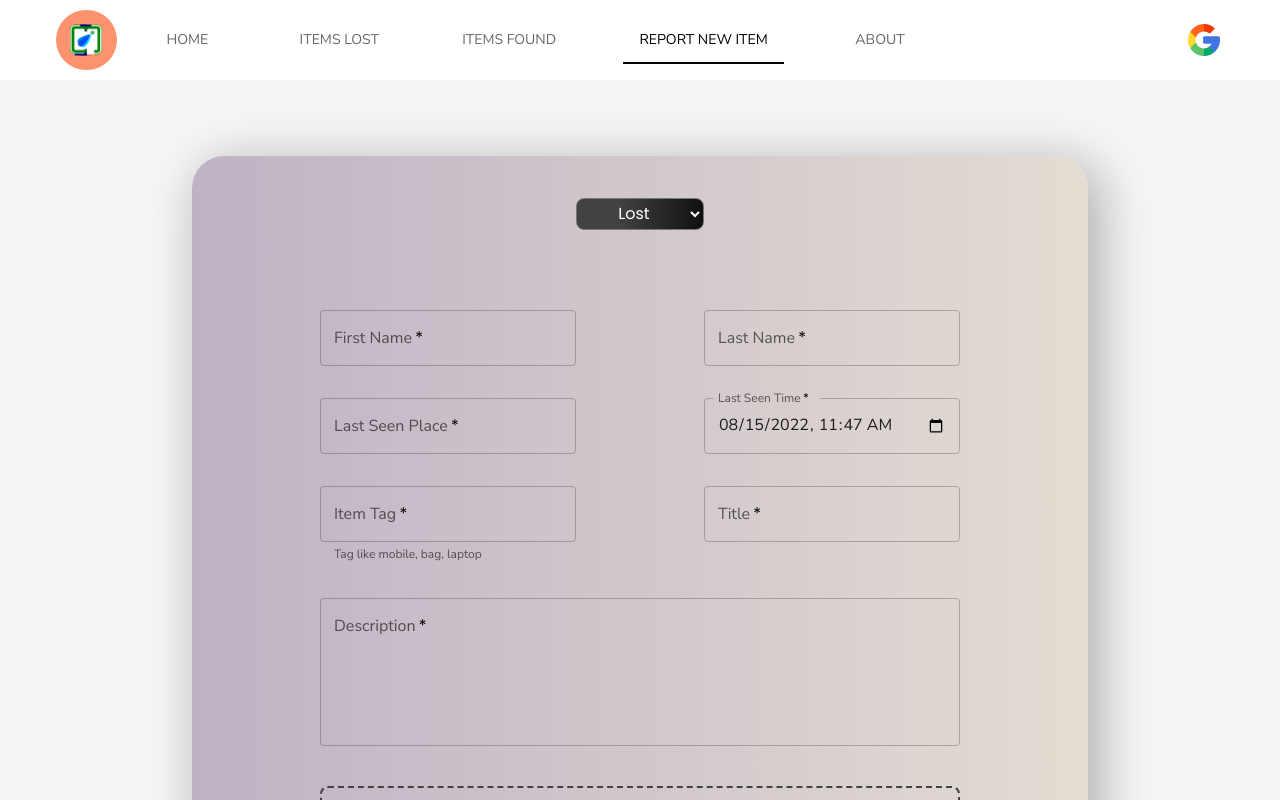
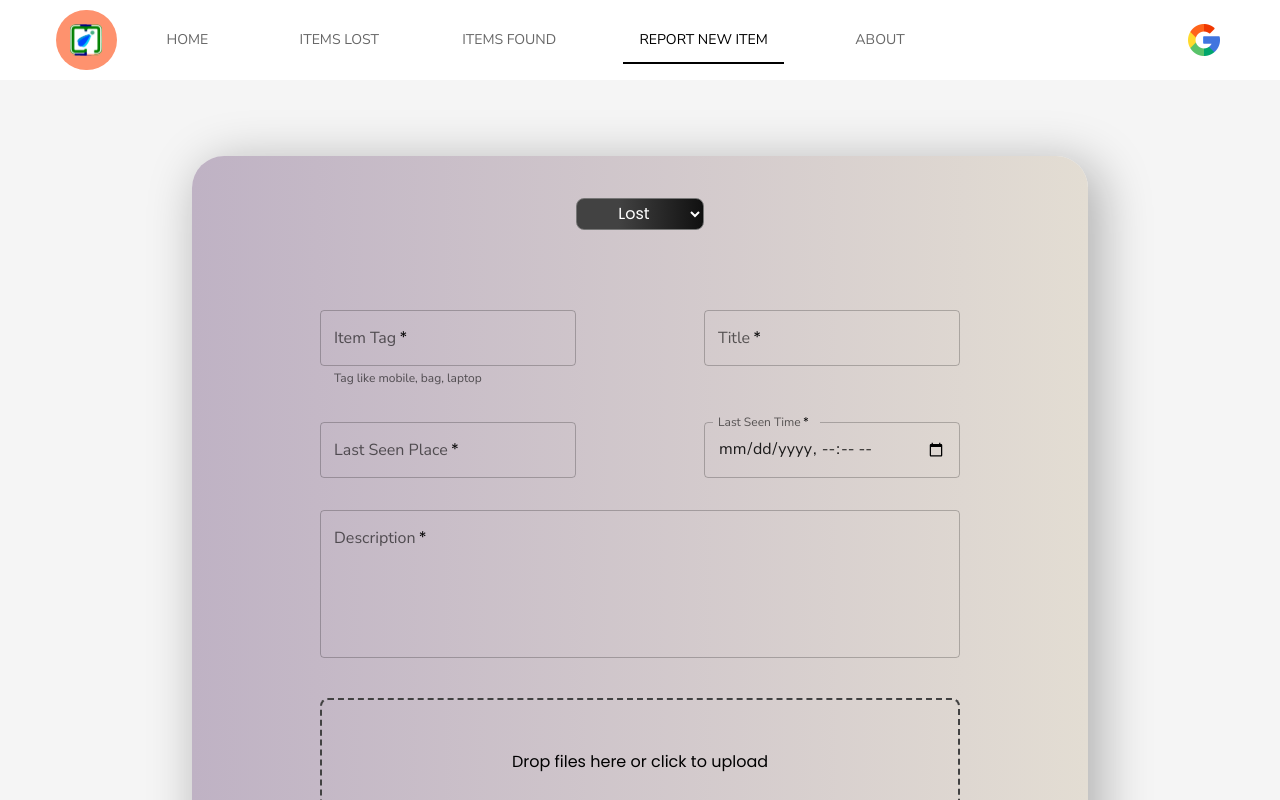
Before and after one commit to masterchief164/frontend, a React (Vite) app: page /report/form in a window 1280 px wide. Shown: the top 800 px of the page. Built offline with nearby package versions, Linux system fonts and the light colour scheme.

Commit message:
removed comments and some changs in form

```diff
--- a/src/components/Card.jsx
+++ b/src/components/Card.jsx
@@ -14,7 +14,6 @@ const Card = ({
   date = date === 'lid Date' ? '22 Jan,2022' : date;
   const title = item.title === undefined ? 'default' : item.title;
   const description = item.description === undefined ? 'default' : item.description;
-  // const location = item.location === undefined ? 'default' : item.location;
   const button = (item.type) === 'Lost' ? 'Found' : 'Claim';
 
   const clickHandler = async () => {
--- a/src/components/homepageItemsList.jsx
+++ b/src/components/homepageItemsList.jsx
@@ -2,7 +2,6 @@ import React from 'react';
 import '../stylesheets/Homepage.css';
 
 const HomepageListItems = (props) => {
-  // const [btnPopup, setBtnPopup] = useState(false);
   let date = new Date(props.date).toDateString()
     .substring(4);
   date = date === 'lid Date' ? '22 Jan,2022' : date;
--- a/src/routes/Form.jsx
+++ b/src/routes/Form.jsx
@@ -23,26 +23,27 @@ const Form = () => {
     width.addEventListener('change', handleMediaQueryChange);
   }, []);
 
+  const tzoffset = (new Date()).getTimezoneOffset() * 60000; //offset in milliseconds
+  let localISOTime = (new Date(Date.now() - tzoffset)).toISOString().slice(0, -1);
+  localISOTime = localISOTime.substring(0, localISOTime
+      .lastIndexOf(':'))
+
   const defaultFormData = {
-    firstName: '',
     submittedBy: user ? user.email : '',
-    lastName: '',
     title: '',
     description: '',
     location: '',
     itemTag: '',
     image: 'default',
     type: 'Lost',
-    dateTime: new Date().toISOString()
-      .substring(0, new Date().toISOString()
+    dateTime: localISOTime
+      .substring(0, localISOTime
         .lastIndexOf(':'))
   };
 
+
   const [errors, setErrors] = useState({
-    firstName: false,
-    lastName: false,
     title: false,
-    description: false,
     location: false,
     itemTag: false,
     type: false
@@ -61,12 +62,16 @@ const Form = () => {
   }, [postData]);
 
   useEffect(() => {
-    if(user)
-        setPostData({...postData, submittedBy: user.email});
+    if(user) {
+      setPostData((prev) => {
+        prev.dateTime = localISOTime;
+        return prev;
+      });
+      setPostData({...postData, submittedBy: user.email});
+    }
   },[user]);
 
   const onDrop = useCallback(async (acceptedFiles) => {
-    // console.log(acceptedFiles[0]);
     setImageSelected(true);
     const reader = new FileReader();
     reader.readAsDataURL(acceptedFiles[0]);
@@ -101,9 +106,8 @@ const Form = () => {
       setIsAlert(true);
       return;
     }
-    // console.log(postData);
-    // console.log(!Object.values(postData)
-    //   .every((value) => value.length !== 0));
+      console.log(errors);
+      console.log(postData);
     if (!Object.values(errors)
       .every((value) => value === false) || !Object.values(postData)
       .every((value) => value.length !== 0)) {
@@ -114,7 +118,6 @@ const Form = () => {
     setIsLoading(true);
     try {
       await Axios.post(`${import.meta.env.VITE_BACKEND_URL}/report/form`, postData, { withCredentials: true });
-      // message = resp.data.message;
       // TODO handle error messages in both backend and frontend
       setIsLoading(false);
       setIsAlert(true);
@@ -145,46 +148,48 @@ const Form = () => {
         </select>
 
         <div className={'row'}>
-          <TextField error={errors.firstName} margin={'normal'} sx={{ width: screen?'20vw':'70vw' }}
+          <TextField error={errors.itemTag} margin={'normal'} sx={{ width: screen?'20vw':'70vw' }}
                      id="outlined-basic"
-                     value={postData.firstName}
+                     value={postData.itemTag}
+                     autoComplete={'on'}
+                     helperText={'Tag like mobile, bag, laptop'}
                      onChange={(e) => {
-                       if (!e.target.value.match(/^[a-zA-Z]{2,20}$/)) {
+                       if (!e.target.value.match(/^[a-zA-Z,\s\d]{2,15}$/)) {
                          setErrors({
                            ...errors,
-                           firstName: true
+                           itemTag: true
                          });
                        } else {
                          setErrors({
                            ...errors,
-                           firstName: false
+                           itemTag: false
                          });
                        }
                        setPostData({
                          ...postData,
-                         firstName: e.target.value
+                         itemTag: e.target.value
                        });
-                     }} required={true} label="First Name" variant="outlined" />
-          <TextField error={errors.lastName} margin={'normal'} sx={{ width: screen?'20vw':'70vw' }}
+                     }} required={true} label="Item Tag" variant="outlined" />
+          <TextField error={errors.title} margin={'normal'} sx={{ width: screen?'20vw':'70vw' }}
                      id="outlined-basic"
-                     value={postData.lastName}
+                     value={postData.title} helperText={' '}
                      onChange={(e) => {
-                       if (!e.target.value.match(/^[a-zA-Z]{2,20}$/)) {
+                       if (!e.target.value.match(/^[a-z\sA-Z\d]{2,15}$/)) {
                          setErrors({
                            ...errors,
-                           lastName: true
+                           title: true
                          });
                        } else {
                          setErrors({
                            ...errors,
-                           lastName: false
+                           title: false
                          });
                        }
                        setPostData({
                          ...postData,
-                         lastName: e.target.value
+                         title: e.target.value
                        });
-                     }} required={true} label="Last Name" variant="outlined" />
+                     }} required={true} label="Title" variant="outlined" />
         </div>
 
         <div className={'row'}>
@@ -192,7 +197,7 @@ const Form = () => {
                      id="outlined-basic"
                      value={postData.location}
                      onChange={(e) => {
-                       if (!e.target.value.match(/^[a-zA-Z\s\d,_.-]{2,30}$/)) {
+                       if (!e.target.value.match(/^[a-zA-Z0-9\s\d,_.-]{1,30}$/)) {
                          setErrors({
                            ...errors,
                            location: true
@@ -217,65 +222,10 @@ const Form = () => {
                      })} required={true} label="Last Seen Time" variant="outlined" />
         </div>
 
-        <div className={'row'}>
-          <TextField error={errors.itemTag} margin={'normal'} sx={{ width: screen?'20vw':'70vw' }}
-                     id="outlined-basic"
-                     value={postData.itemTag}
-                     helperText={'Tag like mobile, bag, laptop'}
-                     onChange={(e) => {
-                       if (!e.target.value.match(/^[a-zA-Z,\s]{2,15}$/)) {
-                         setErrors({
-                           ...errors,
-                           itemTag: true
-                         });
-                       } else {
-                         setErrors({
-                           ...errors,
-                           itemTag: false
-                         });
-                       }
-                       setPostData({
-                         ...postData,
-                         itemTag: e.target.value
-                       });
-                     }} required={true} label="Item Tag" variant="outlined" />
-          <TextField error={errors.title} margin={'normal'} sx={{ width: screen?'20vw':'70vw' }}
-                     id="outlined-basic"
-                     value={postData.title} helperText={' '}
-                     onChange={(e) => {
-                       if (!e.target.value.match(/^[a-z\sA-Z]{2,15}$/)) {
-                         setErrors({
-                           ...errors,
-                           title: true
-                         });
-                       } else {
-                         setErrors({
-                           ...errors,
-                           title: false
-                         });
-                       }
-                       setPostData({
-                         ...postData,
-                         title: e.target.value
-                       });
-                     }} required={true} label="Title" variant="outlined" />
-        </div>
-
         <TextField error={errors.description} margin={'normal'} multiline={true} minRows={5}
                    sx={{ width: screen?'50vw':'75vw' }}
                    value={postData.description}
                    onChange={(e) => {
-                     if (e.target.value.length < 1) {
-                       setErrors({
-                         ...errors,
-                         description: true
-                       });
-                     } else {
-                       setErrors({
-                         ...errors,
-                         description: false
-                       });
-                     }
                      setPostData({
                        ...postData,
                        description: e.target.value
--- a/src/utils/HandleGoogleSignIn.js
+++ b/src/utils/HandleGoogleSignIn.js
@@ -6,9 +6,7 @@ const handleGoogleSignIn = () => {
     .substring(2, 15) + Math.random()
     .toString(36)
     .substring(2, 15);
-  // console.log("state", state);
   localStorage.setItem('state', state);
-  // console.log(GoogleSignIn(state));
   window.location.assign(GoogleSignIn(state));
 };
 
```
